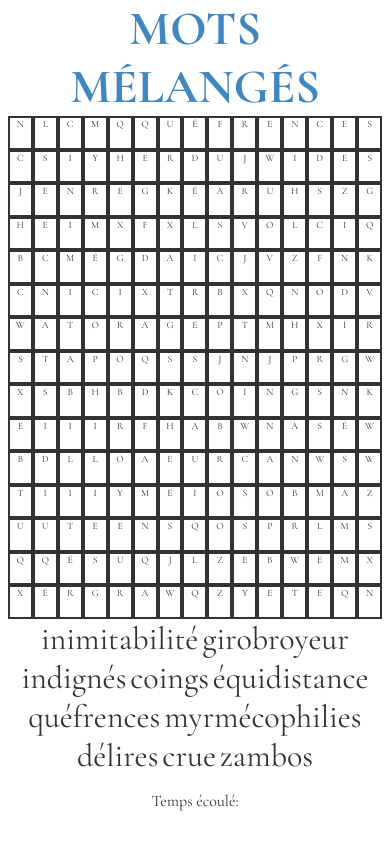
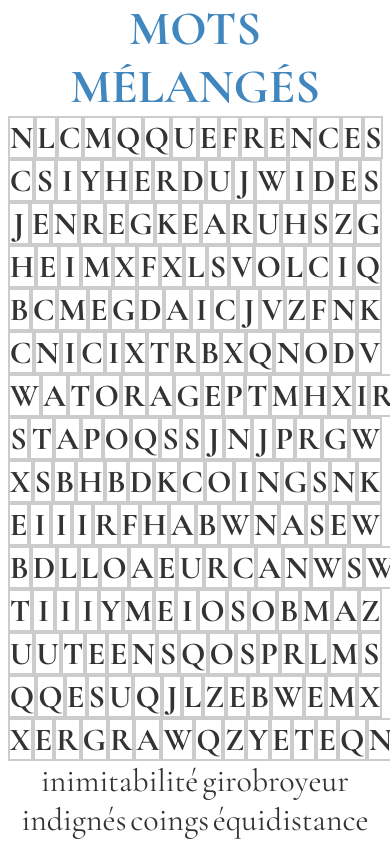
Before and after one commit to thomasgainant/mots-melanges, an Angular app: page / in a window 390 px wide. Shown: the top 843 px of the page. Built offline with nearby package versions, Linux system fonts and the light colour scheme.

Commit message:
improved in-cells text responsiveness & added score in characters per minute

```diff
--- a/src/app/table/cell/cell.component.html
+++ b/src/app/table/cell/cell.component.html
@@ -1 +1 @@
-<div [class]="'cell '+(inSelection ? 'selected ' : '')+(cell != null && !inSelection && cell.used ? ' used ' : '')" (click)="click($event)" (mouseenter)="hover($event)" (mouseleave)="out($event)">{{ content }}</div>
+<div #containerElement [class]="'cell '+(inSelection ? 'selected ' : '')+(cell != null && !inSelection && cell.used ? ' used ' : '')" (click)="click($event)" (mouseenter)="hover($event)" (mouseleave)="out($event)"><span #contentElement class="content">{{ content }}</span></div>
--- a/src/app/table/cell/cell.component.ts
+++ b/src/app/table/cell/cell.component.ts
@@ -1,4 +1,4 @@
-import { Component, Input, SimpleChanges } from '@angular/core';
+import { Component, ElementRef, Input, SimpleChanges, ViewChild } from '@angular/core';
 import { Cell, TableService } from '../table.service';
 import { Subscription } from 'rxjs';
 
@@ -15,6 +15,9 @@
   public inSelection:boolean = false;
   private selectionSubscription:Subscription | undefined;
   public used:boolean = false;
+
+  @ViewChild('containerElement') containerElement:ElementRef<HTMLElement> | undefined;
+  @ViewChild('contentElement') contentElement:ElementRef<HTMLElement> | undefined;
 
   constructor(private tableService:TableService){
 
@@ -33,7 +36,11 @@
   ngOnChanges(changes:SimpleChanges){
     if(changes["cell"] != null){
       if(changes["cell"].previousValue == undefined && this.cell != null)
-        setTimeout(() => this.content = this.cell!.content, (this.cell.x + this.cell.y) * 42);
+        setTimeout(() => {
+          this.content = this.cell!.content;
+          this.updateTextHeight();
+          this.replaceSpecialCharacters();
+        }, (this.cell.x + this.cell.y) * 42);
       else if(this.cell == undefined)
         this.content = "-";
     }
@@ -51,6 +58,18 @@
     this.tableService.outCell(this.cell!);
   }
 
+  updateTextHeight(){
+    this.contentElement!.nativeElement.setAttribute("style", "font-size: "+this.containerElement?.nativeElement.offsetHeight+"px;");
+  }
+
+  replaceSpecialCharacters(){
+    switch(this.content){
+      case "é":case "è":case "ê":
+        this.content = "e";
+        break;
+    }
+  }
+
   ngOnDestroy(){
     this.selectionSubscription!.unsubscribe();
   }
--- a/src/app/table/game-over/game-over.component.html
+++ b/src/app/table/game-over/game-over.component.html
@@ -1,3 +1,4 @@
 <h2>Partie terminée !</h2>
 <p class="big">Vous avez mis {{ durationText() }} pour finir cette partie.</p>
+<p>Cela revient à <span class="big">{{ speedText }}</span>.</p>
 <button (click)="clickReplay($event)">Rejouer</button>
--- a/src/app/table/game-over/game-over.component.ts
+++ b/src/app/table/game-over/game-over.component.ts
@@ -1,5 +1,6 @@
 import { Component, computed, Signal } from '@angular/core';
 import { TableService } from '../table.service';
+import { Subscription } from 'rxjs';
 
 @Component({
   selector: '[game-over]',
@@ -9,9 +10,23 @@
   styleUrl: './game-over.component.css'
 })
 export class GameOverComponent {
+  public wordEntriesSubscription:Subscription;
+
+  public speedText:string = "";
   public durationText:Signal<string>;
 
   constructor(private tableService:TableService){
+    this.wordEntriesSubscription = this.tableService.$wordEntries.subscribe((entries) => {
+      let numberOfCharacters = 0;
+      for(let entry of entries){
+        numberOfCharacters += entry.content.length;
+      }
+
+      let diffInSeconds = (this.tableService.endTime()!.getTime() - this.tableService.startTime()!.getTime()) / (1000);
+      let speed = Math.round(((numberOfCharacters/(diffInSeconds / 60.0)) + Number.EPSILON) * 100) / 100;
+      this.speedText = speed+"lettres par minute";
+    });
+
     this.durationText = computed(() => {
       if(this.tableService.startTime() != null && this.tableService.endTime() != null){
         let diffInSeconds = (this.tableService.endTime()!.getTime() - this.tableService.startTime()!.getTime()) / 1000;
--- a/src/styles.css
+++ b/src/styles.css
@@ -132,11 +132,10 @@
       margin: 0;
       padding: 0;
 
-      border: #333 1px solid;
-
+      border: #ccc 1px solid;
+      cursor: pointer;
       text-transform: uppercase;
-      font-size: 2.5vw;
-      cursor: pointer;
+      font-weight: bold;
     }
       #table .row .cell div:hover{
         background-color: #69bbff;
```
